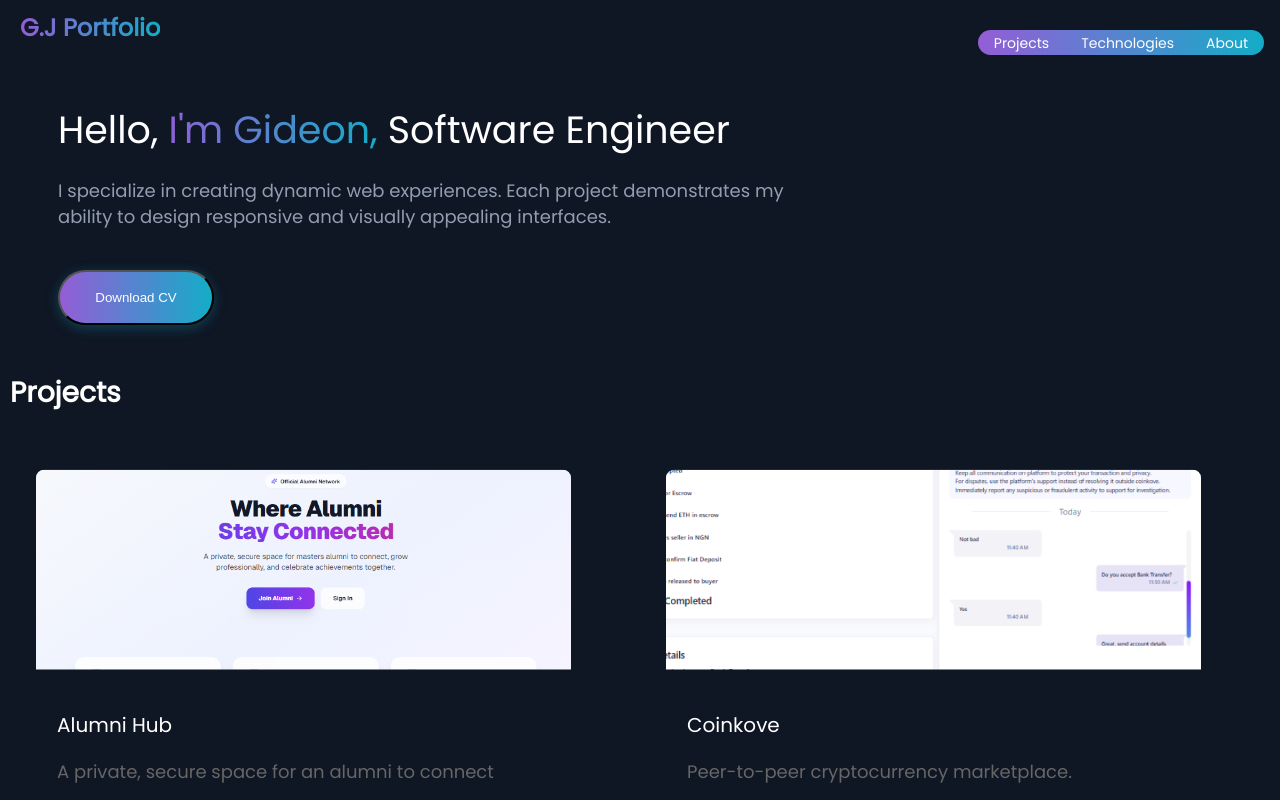
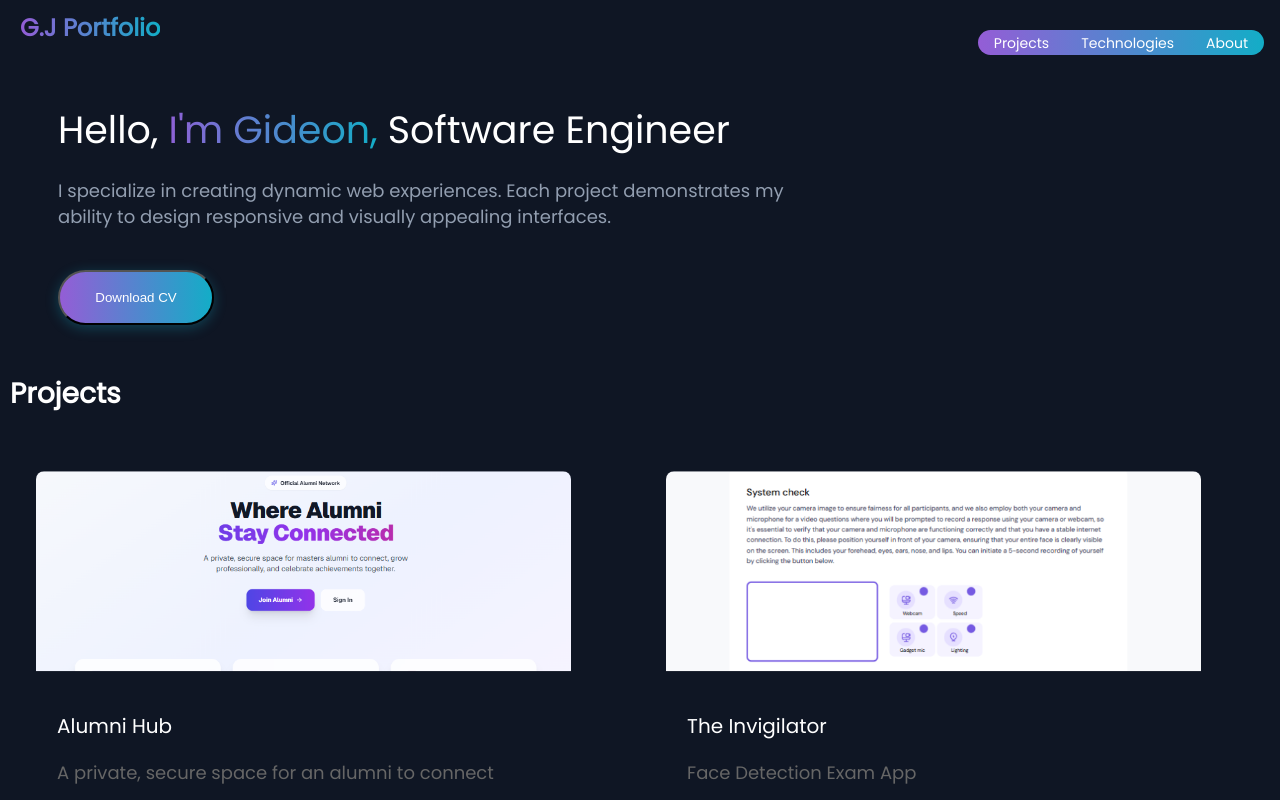
Before and after one commit to Gideonthegre8t/gideon-portfolio, a React (Create React App) app: page / in a window 1280 px wide. Shown: the top 800 px of the page. Built offline with nearby package versions, Linux system fonts and the light colour scheme.

Commit message:
Project Update

```diff
--- a/src/components/Project.js
+++ b/src/components/Project.js
@@ -9,7 +9,6 @@ import flowerDrink from "../assets/images/flower-drink.png";
 import lms from "../assets/images/learning-management.png";
 import catering from "../assets/images/catering.png";
 import invigilator from "../assets/images/the-invigilator.png";
-import coinkove from "../assets/images/coin-trading-platform.png";
 import alumniHub from "../assets/images/alumni-hub.png";
 
 
@@ -29,15 +28,6 @@ function Project() {
 
     {
       key: 2,
-      title: "Coinkove",
-      image: coinkove,
-      liveLink: "https://coinkove.com/",
-      githubLink: "https://gideon-portfolio-theta.vercel.app/",
-      description: "Peer-to-peer cryptocurrency marketplace.",
-    },
-
-    {
-      key: 3,
       title: "The Invigilator",
       image: invigilator,
       liveLink: "https://object-detection-app-psi.vercel.app/",
@@ -46,7 +36,7 @@ function Project() {
     },
 
     {
-      key: 4,
+      key: 3,
       title: "Catering Website",
       image: catering,
       liveLink: "https://madame-kemmie-special.vercel.app/",
@@ -54,7 +44,7 @@ function Project() {
       description: "Responsive and Functional Catering App",
     },
     {
-      key: 5,
+      key: 4,
       title: "Learning Management",
       image: lms,
       liveLink: "https://baselink-academy.vercel.app/",
@@ -62,7 +52,7 @@ function Project() {
       description: "Responsive and functional Learning Management System",
     },
     {
-      key: 6,
+      key: 5,
       title: "Flower Drink App",
       image: flowerDrink,
       liveLink: "https://flower-drink.vercel.app/",
@@ -70,7 +60,7 @@ function Project() {
       description: "Responsive and functional React app",
     },
     {
-      key: 7,
+      key: 6,
       title: "Financial Website",
       image: financial,
       liveLink: "https://gideonthegre8t.github.io/portfolio-website-1/",
@@ -78,7 +68,7 @@ function Project() {
       description: "Responsive and functional React website",
     },
     {
-      key: 8,
+      key: 7,
       title: "Investment Website",
       image: investment,
       liveLink: "https://gideonthegre8t.github.io/portfolio-website-2/",
@@ -86,7 +76,7 @@ function Project() {
       description: "Responsive and functional React website",
     },
     {
-      key: 9,
+      key: 8,
       title: "Portfolio Website",
       image: portfolio,
       liveLink: "https://gideon-portfolio-theta.vercel.app/",
```
